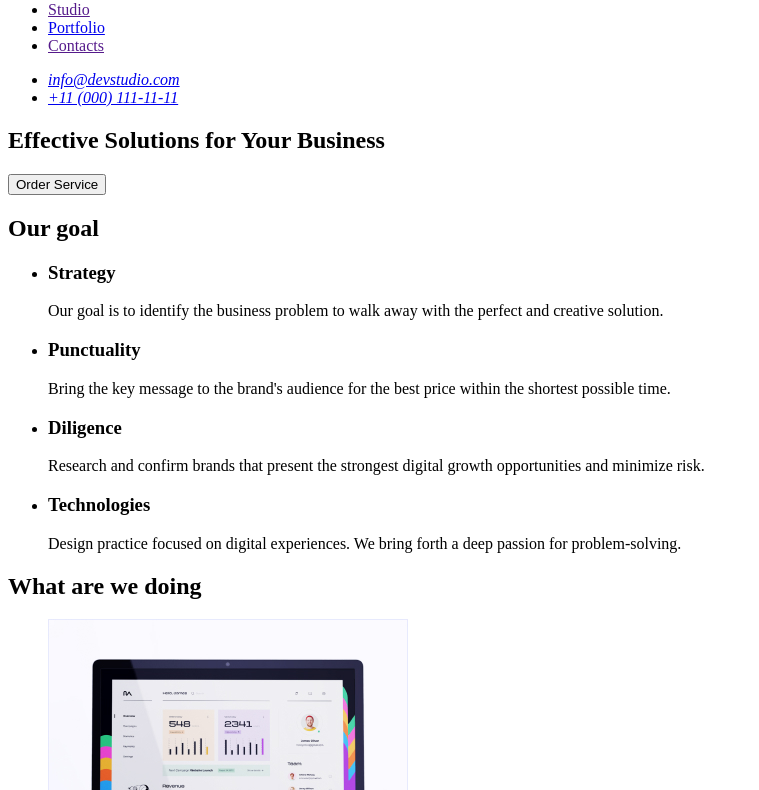
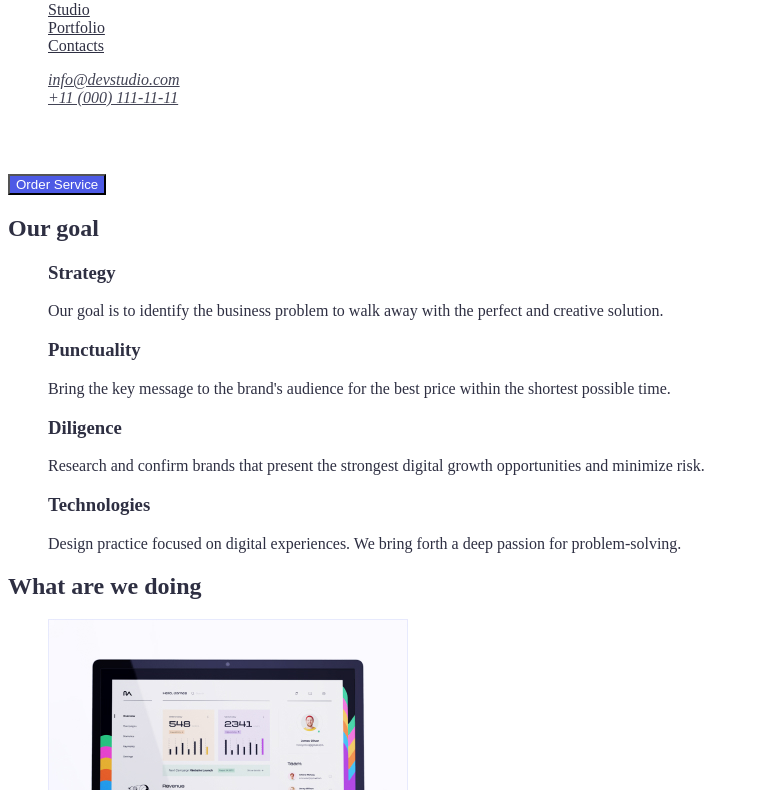
Before and after one commit to Bohdan9924/goit-markup-hw-02, a plain HTML site: page index.html in a window 1280 px wide. Shown: the part 41-831 px from the top of the page, without its empty margins (0-759 px from the left). Drawn offline with Linux system fonts and the light colour scheme.

Commit message:
css styles

```diff
--- a/css/styles.css
+++ b/css/styles.css
@@ -0,0 +1,67 @@
+body {
+    color: #2E2F42;
+    background-color: #fff;
+}
+
+ul {
+    list-style: none;
+}
+
+/* Header */
+
+ .logo {
+    color:#4D5AE5;
+ }
+
+ .first-logo {
+    color:#2E2F42;
+ }
+
+ .site-nav .link {
+    color: #2E2F42;
+ }
+
+ .site-nav .link:hover,
+ .site-nav .link:focus{
+    color: #404BBF;
+ }
+
+ .site-nav .link:active {
+    color:#404BBF;
+ }
+
+ .site-adress .link {
+    color: #434455;
+ }
+
+ .site-adress .link:hover,
+ .site-adress .link:focus{
+    color: #404BBF;
+ }
+ .site-adress .link:active {
+    color: #404BBF;
+ }
+ /*Hero*/
+
+.hero-tittle{
+    color:#FFFFFF;
+}
+
+.button {
+    color: #FFFFFF;
+    background-color: #4D5AE5;
+}
+
+.button:hover{
+    background-color: #404BBF;
+}
+
+/*Section*/
+
+ .section-tittle {
+    color: #2E2F42;
+ }
+
+/*We are doing*/
+
+/*Team*/
--- a/index.html
+++ b/index.html
@@ -5,94 +5,112 @@
     <meta http-equiv="X-UA-Compatible" content="IE=edge" />
     <meta name="viewport" content="width=device-width, initial-scale=1.0" />
     <title>WebStudio</title>
-    <link rel="stylesheet" href="./css/styles.css">
+    <link rel="stylesheet" href="./css/styles.css" />
   </head>
   <body>
     <header>
       <nav>
-        <a href="./images/">WebStudio</a>
+        <a href="./index.html" class="logo"
+          >WEB<span class="first-logo">STUDIO</span></a
+        >
 
-        <ul>
-          <li><a href="">Studio</a></li>
-          <li><a href="./portfolio.html">Portfolio</a></li>
-          <li><a href="">Contacts</a></li>
+        <ul class="site-nav">
+          <li><a href="" class="link">Studio</a></li>
+          <li><a href="./portfolio.html" class="link">Portfolio</a></li>
+          <li><a href="" class="link">Contacts</a></li>
         </ul>
       </nav>
       <address>
-        <ul>
+        <ul class="site-adress">
           <li>
-                <a href="mailto:info@devstudio.com">info@devstudio.com</a>
+            <a href="mailto:info@devstudio.com" class="link"
+              >info@devstudio.com</a
+            >
           </li>
           <li>
-                <a href="tel:+110001111111">+11 (000) 111-11-11</a>
+            <a href="tel:+110001111111" class="link">+11 (000) 111-11-11</a>
           </li>
         </ul>
       </address>
     </header>
     <main>
-      <section>
-        <h1>Effective Solutions for Your Business</h1>
-        <button type="button">Order Service</button>
+      <section class="hero">
+        <h1 class="hero-tittle">Effective Solutions for Your Business</h1>
+        <button type="button" class="button">Order Service</button>
       </section>
 
       <section>
-        <h2>Our goal</h2>
+        <h2 class="section-tittle">Our goal</h2>
         <ul>
           <li>
-            <h3>Strategy</h3>
-            <p>Our goal is to identify the business problem to walk away with the perfect and creative solution. </p>
+            <h3 class="section-tittle">Strategy</h3>
+            <p>
+              Our goal is to identify the business problem to walk away with the
+              perfect and creative solution.
+            </p>
           </li>
           <li>
-            <h3>Punctuality</h3>
-            <p>Bring the key message to the brand's audience for the best price within the shortest possible time.</p>
+            <h3 class="section-tittle">Punctuality</h3>
+            <p>
+              Bring the key message to the brand's audience for the best price
+              within the shortest possible time.
+            </p>
           </li>
           <li>
-            <h3>Diligence</h3>
-            <p>Research and confirm brands that present the strongest digital growth opportunities and minimize risk.</p>
+            <h3 class="section-tittle">Diligence</h3>
+            <p>
+              Research and confirm brands that present the strongest digital
+              growth opportunities and minimize risk.
+            </p>
           </li>
           <li>
-            <h3>Technologies</h3>
-            <p>Design practice focused on digital experiences. We bring forth a deep passion for problem-solving.</p>
+            <h3 class="section-tittle">Technologies</h3>
+            <p>
+              Design practice focused on digital experiences. We bring forth a
+              deep passion for problem-solving.
+            </p>
           </li>
         </ul>
       </section>
 
       <section>
-        <h2>What are we doing</h2>
+        <h2 class="section-tittle">What are we doing</h2>
         <ul>
           <li><img src="./images/mac.jpg" alt="macbook" width="360" /></li>
           <li><img src="./images/mobile.jpg" alt="iphone" width="360" /></li>
-            <li><img src="./images/handmobile.jpg" alt="handiphone" width="360" /></li>
+          <li>
+            <img src="./images/handmobile.jpg" alt="handiphone" width="360" />
+          </li>
         </ul>
       </section>
-      <section>
-        <h2>Our Team</h2>
+      <section >
+        <h2 class="section-tittle">Our Team</h2>
         <ul>
           <li>
             <img src="./images/mark.jpg" alt="markguerrero" width="264" />
-            <h3>Mark Guerrero</h3>
+            <h3 class="section-tittle">Mark Guerrero</h3>
             <p>Product Designer</p>
           </li>
           <li>
             <img src="./images/tom.jpg" alt="tomford" width="264" />
-            <h3>Tom Ford</h3>
+            <h3 class="section-tittle">Tom Ford</h3>
             <p>Frontend Developer</p>
           </li>
           <li>
             <img src="./images/gamila.jpg" alt="gamilagarcia" width="264" />
-            <h3>Camila Garcia</h3>
+            <h3 class="section-tittle">Camila Garcia</h3>
             <p>Marketing</p>
           </li>
           <li>
             <img src="./images/daniel.jpg" alt="danielwilson" width="264" />
-            <h3>Daniel Wilson</h3>
+            <h3 class="section-tittle">Daniel Wilson</h3>
             <p>UI Designer</p>
           </li>
         </ul>
       </section>
     </main>
     <footer>
-      <a  href="./index.html">WebStudio</a>
+      <a href="./index.html">WebStudio</a>
       <p>
         Increase the flow of customers and sales for your business with digital
         marketing & growth solutions.
```
Also changed, not shown: portfolio.html (+8 -6 lines). Lines whose indentation alone changed are shown as unchanged.
